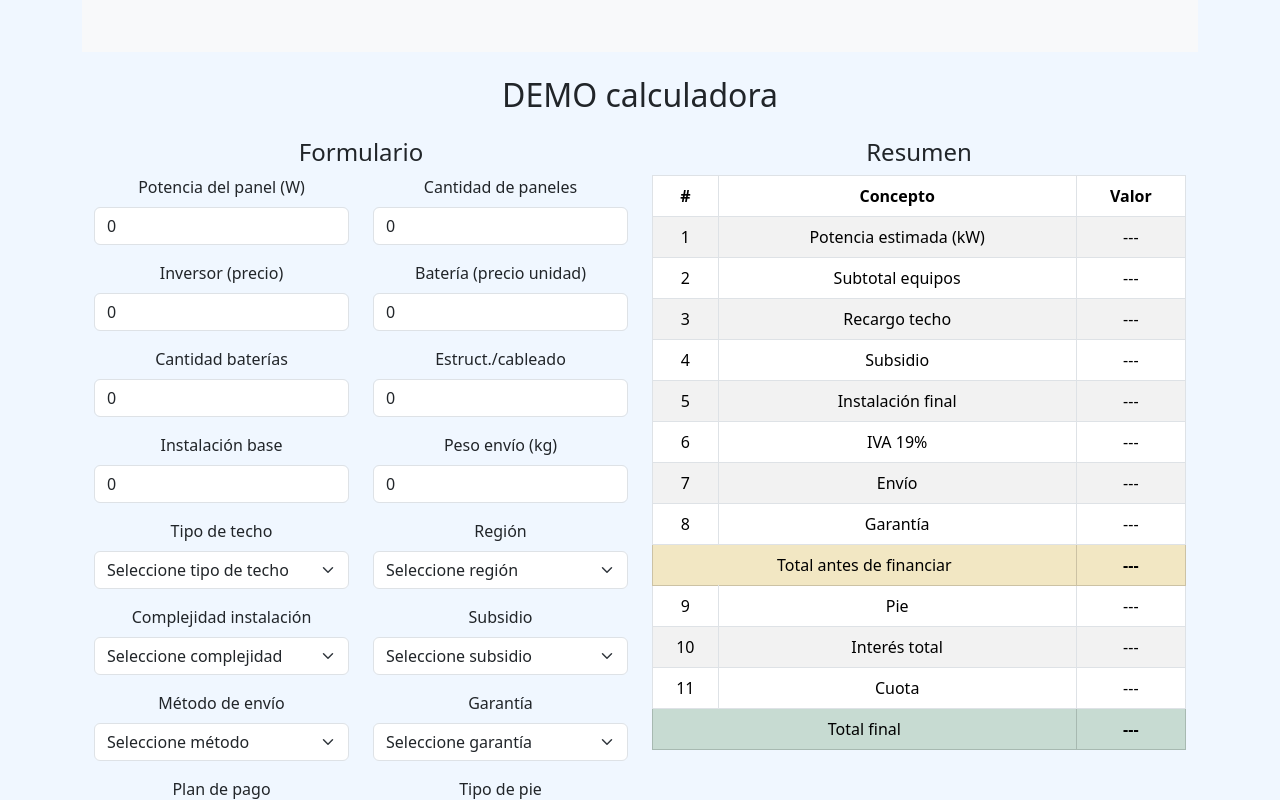
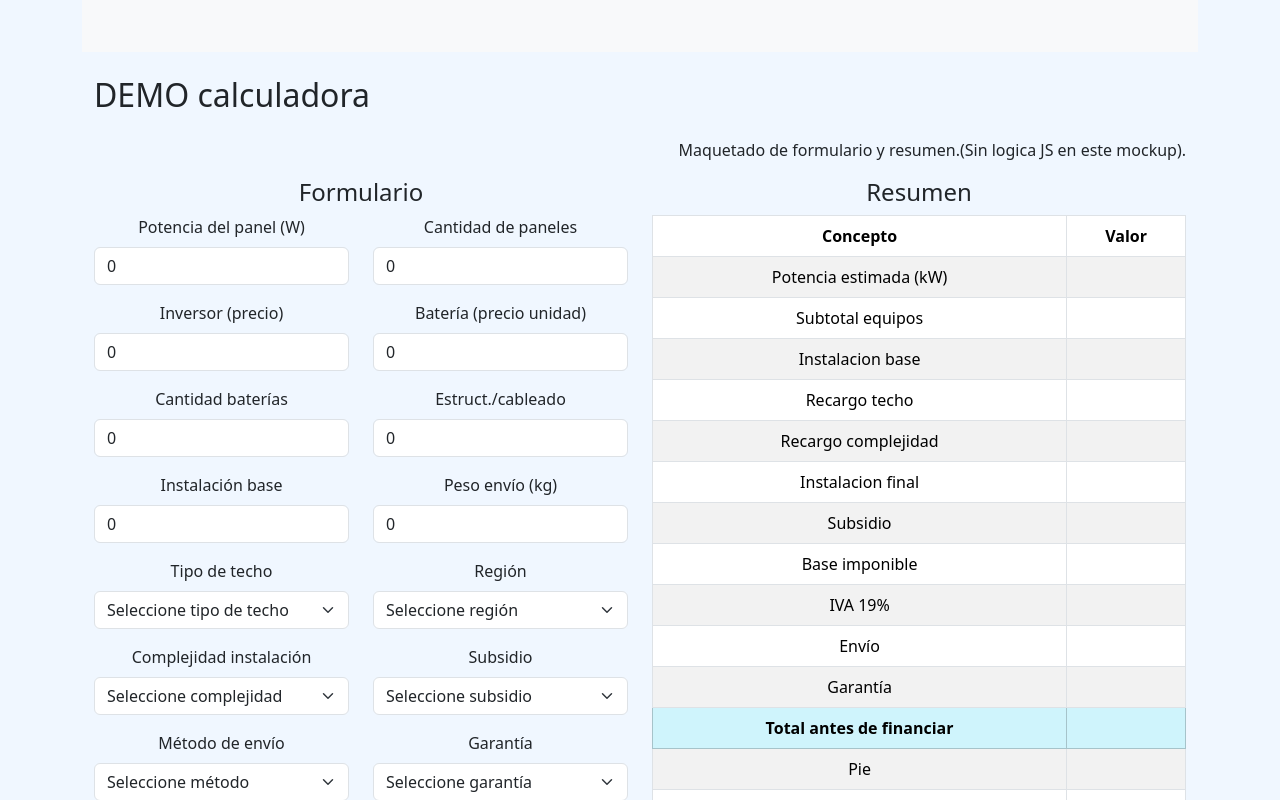
Before and after one commit to Lorenera-bot/HelioAndes, a React (Create React App) app: page / in a window 1280 px wide. Shown: the part 1280-2080 px from the top of the page. Built offline with nearby package versions, Linux system fonts and the light colour scheme.

Commit message:
modificacion en calculadora

```diff
--- a/src/components/CalculadoraIntegral.js
+++ b/src/components/CalculadoraIntegral.js
@@ -86,10 +86,12 @@ function CalculadoraIntegral() {
     const totalFinal = totalAntesFinanciar + interesTotal;
 
     return (
+
         <div className='container mt-4'>
             <div className='row'>
                 <div className='col-12'>
-                    <h2 className="titulo-destacado mb-4">DEMO calculadora</h2>
+                    <h2 className="titulo-destacado mb-4" style={{textAlign : 'left'}}>DEMO calculadora</h2>
+                    <p className='parrafo-calcularora' style={{textAlign : 'right'}}>Maquetado de formulario y resumen.(Sin logica JS en este mockup).</p>
                 </div>
             </div>
 
@@ -320,79 +322,96 @@ function CalculadoraIntegral() {
                 </div>
 
                 <div className='col-lg-6'>
-                    <h4>Resumen</h4>
+                    <h4 >Resumen</h4>
 
-                    <Table striped bordered hover>
+                     <Table striped bordered hover>
                         <thead>
                             <tr>
-                                <th>#</th>
                                 <th>Concepto</th>
                                 <th>Valor</th>
                             </tr>
                         </thead>
                         <tbody>
+
                             <tr>
-                                <td>1</td>
                                 <td>Potencia estimada (kW)</td>
-                                <td>{isNaN(potenciaEstimadaKw) || potenciaEstimadaKw === 0 ? '---' : potenciaEstimadaKw.toFixed(2)}</td>
+                                <td>{isNaN(potenciaEstimadaKw) || potenciaEstimadaKw === 0 ? '' : potenciaEstimadaKw.toFixed(2)}</td>
+                            </tr>
+
+                            <tr>
+                                <td>Subtotal equipos</td>
+                                <td>{isNaN(subtotalEquipos) || subtotalEquipos === 0 ? '' : `$${subtotalEquipos.toLocaleString()}`}</td>
                             </tr>
                             <tr>
-                                <td>2</td>
-                                <td>Subtotal equipos</td>
-                                <td>{isNaN(subtotalEquipos) || subtotalEquipos === 0 ? '---' : `$${subtotalEquipos.toLocaleString()}`}</td>
+                                <td>Instalacion base</td>
+                                <td>{isNaN(instalacionBase) || instalacionBase === 0 ? '' : `$${instalacionBase.toLocaleString()}`}</td>
+                            </tr>
+
+
+                            <tr>
+                                <td>Recargo techo</td>
+                                <td>{isNaN(recargoTecho) || recargoTecho === 0 ? '' : `$${recargoTecho.toLocaleString()}`}</td>
                             </tr>
                             <tr>
-                                <td>3</td>
-                                <td>Recargo techo</td>
-                                <td>{isNaN(recargoTecho) || recargoTecho === 0 ? '---' : `$${recargoTecho.toLocaleString()}`}</td>
+                                <td>Recargo complejidad</td>
+                                <td>{isNaN(recargoComplejidad) || recargoComplejidad === 0 ? '' : `$${recargoComplejidad.toLocaleString()}`}</td>
                             </tr>
                             <tr>
-                                <td>4</td>
-                                <td>Subsidio</td>
-                                <td>{isNaN(subsidioValor) || subsidioValor === 0 ? '---' : `-$${Math.abs(subsidioValor).toLocaleString()}`}</td>
+                                <td>Instalacion final</td>
+                                <td>{isNaN(instalacionFinal) || instalacionFinal === 0 ? '' : `$${instalacionFinal.toLocaleString()}`}</td>
                             </tr>
                             <tr>
-                                <td>5</td>
-                                <td>Instalación final</td>
-                                <td>{isNaN(instalacionFinal) || instalacionFinal === 0 ? '---' : `$${instalacionFinal.toLocaleString()}`}</td>
+                                <td>Subsidio</td>
+                                <td>{isNaN(subsidioValor) || subsidioValor === 0 ? '' : `-$${Math.abs(subsidioValor).toLocaleString()}`}</td>
+                            </tr>
+
+
+                            <tr>
+                                <td>Base imponible</td>
+                                <td>{isNaN(baseImponible) || baseImponible === 0 ? '' : `$${baseImponible.toLocaleString()}`}</td>
                             </tr>
                             <tr>
-                                <td>6</td>
                                 <td>IVA 19%</td>
-                                <td>{isNaN(iva) || iva === 0 ? '---' : `$${iva.toLocaleString()}`}</td>
+                                <td>{isNaN(iva) || iva === 0 ? '' : `$${iva.toLocaleString()}`}</td>
+                            </tr>
+
+
+                            <tr>
+                                <td>Envío</td>
+                                <td>{isNaN(costoEnvioFinal) || costoEnvioFinal === 0 ? '' : `$${costoEnvioFinal.toLocaleString()}`}</td>
                             </tr>
                             <tr>
-                                <td>7</td>
-                                <td>Envío</td>
-                                <td>{isNaN(costoEnvioFinal) || costoEnvioFinal === 0 ? '---' : `$${costoEnvioFinal.toLocaleString()}`}</td>
+                                <td>Garantía</td>
+                                <td>{isNaN(costoGarantia) || costoGarantia === 0 ? '' : `$${costoGarantia.toLocaleString()}`}</td>
+                            </tr>
+
+                            <tr className='table-info'>
+                                <td><strong>Total antes de financiar</strong></td>
+                                <td><strong>{isNaN(totalAntesFinanciar) || totalAntesFinanciar === 0 ? '' : `$${totalAntesFinanciar.toLocaleString()}`}</strong></td>
+                            </tr>
+
+                            <tr>
+                                <td>Pie</td>
+                                <td>{isNaN(pieCalculado) || pieCalculado === 0 ? '' : `$${pieCalculado.toLocaleString()}`}</td>
                             </tr>
                             <tr>
-                                <td>8</td>
-                                <td>Garantía</td>
-                                <td>{isNaN(costoGarantia) || costoGarantia === 0 ? '---' : `$${costoGarantia.toLocaleString()}`}</td>
-                            </tr>
-                            <tr className='table-warning'>
-                                <td colSpan={2}>Total antes de financiar</td>
-                                <td><strong>{isNaN(totalAntesFinanciar) || totalAntesFinanciar === 0 ? '---' : `$${totalAntesFinanciar.toLocaleString()}`}</strong></td>
+                                <td>Monto a financiar</td>
+                                <td>{isNaN(montoFinanciar) || montoFinanciar === 0 ? '' : `$${montoFinanciar.toLocaleString()}`}</td>
                             </tr>
                             <tr>
-                                <td>9</td>
-                                <td>Pie</td>
-                                <td>{isNaN(pieCalculado) || pieCalculado === 0 ? '---' : `$${pieCalculado.toLocaleString()}`}</td>
+                                <td>Interes total</td>
+                                <td>{isNaN(interesTotal) || interesTotal === 0 ? '' : `$${interesTotal.toLocaleString()}`}</td>
                             </tr>
-                            <tr>
-                                <td>10</td>
-                                <td>Interés total</td>
-                                <td>{isNaN(interesTotal) || interesTotal === 0 ? '---' : `$${interesTotal.toLocaleString()}`}</td>
-                            </tr>
-                            <tr>
-                                <td>11</td>
-                                <td>Cuota</td>
-                                <td>{plan.cuotas > 1 ? (isNaN(cuota) || cuota === 0 ? '---' : `$${cuota.toLocaleString()}`) : '---'}</td>
-                            </tr>
-                            <tr className='table-success'>
-                                <td colSpan={2}>Total final</td>
-                                <td><strong>{isNaN(totalFinal) || totalFinal === 0 ? '---' : `$${totalFinal.toLocaleString()}`}</strong></td>
+                            {plan.cuotas > 1 && (
+                                <tr>
+                                    <td>Cuota ({plan.cuotas} meses)</td>
+                                    <td>{isNaN(cuota) || cuota === 0 ? '' : `$${cuota.toLocaleString()}`}</td>
+                                </tr>
+                            )}
+
+                            <tr className='table-primary'>
+                                <td><strong>TOTAL FINAL</strong></td>
+                                <td><strong>{isNaN(totalFinal) || totalFinal === 0 ? '' : `$${totalFinal.toLocaleString()}`}</strong></td>
                             </tr>
                         </tbody>
                     </Table>
--- a/src/components/hero.js
+++ b/src/components/hero.js
@@ -17,7 +17,7 @@ function Hero() {
 
             {/* Botones de acción */}
             <div className="d-flex justify-content-center justify-content-md-start gap-3">
-              <a href="#calculadoraIntegral" className="btn btn-info btn-lg">
+              <a href="#CalculadoraIntegral" className="btn btn-info btn-lg">
                 Ver DEMO
               </a>
               <a href="./assets/catalogo.pdf" className="btn btn-light btn-lg" target="_blank" rel="noopener noreferrer">
```
Also changed, not shown: public/assets/css/calculadoraIntegrall.css (added).
